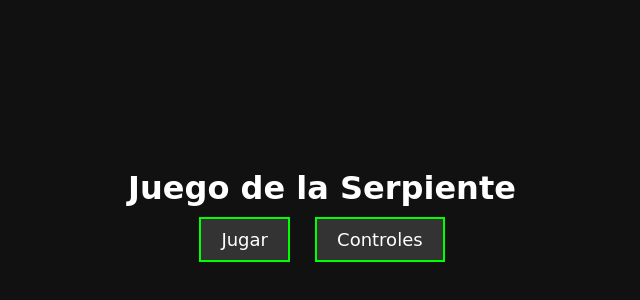
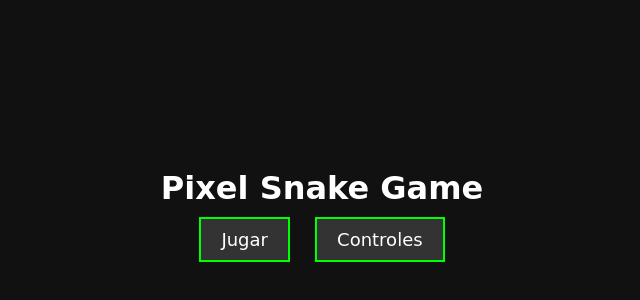
Before and after one commit to ivanxi28/PixelSnakeGame, a plain HTML site: page index.html in a window 1280 px wide. Shown: the part 180-480 px from the top of the page, without its empty margins (318-958 px from the left). Drawn offline with Linux system fonts and the light colour scheme.

Commit message:
Game Running

```diff
--- a/index.html
+++ b/index.html
@@ -4,14 +4,14 @@
     <script src="main.js" defer></script>
     <meta charset="UTF-8">
     <meta name="viewport" content="width=device-width, initial-scale=1.0">
-    <title>Juego de la Serpiente</title>
+    <title>PixelSnakeGame</title>
     <link rel="stylesheet" href="style.css">
 </head>
 <body>
 
     <!-- Menú Principal -->
     <div id="main-menu">
-        <h1>Juego de la Serpiente</h1>
+        <h1>Pixel Snake Game</h1>
         <button id="play-button">Jugar</button>
         <button id="controls-button">Controles</button>
     </div>
```
